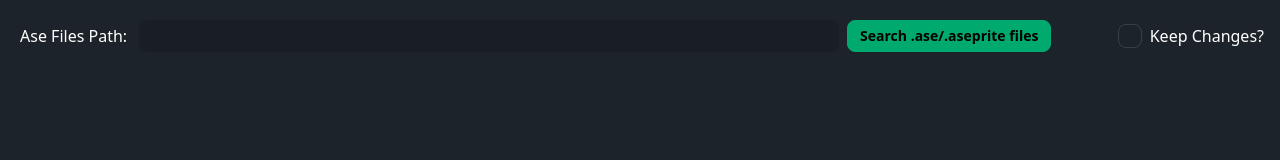
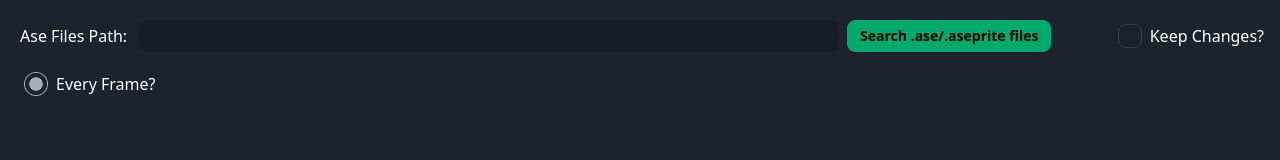
Before and after one commit to WeylonSantana/Aseprite-Multiple-Export, a React (Vite) app: page / in a window 1280 px wide. Shown: the top 160 px of the page. Built offline with nearby package versions, Linux system fonts and the light colour scheme.

Commit message:
added radio for export every frame

```diff
--- a/src/App.tsx
+++ b/src/App.tsx
@@ -8,11 +8,16 @@ interface AppState {
   // Config State
   keepConfig: boolean;
   fileListPath: string;
+  exportType: ExportTypes;
 
   // Local State
   fileList?: FileEntry[];
   selectedFile?: FileEntry;
   loading?: boolean;
+}
+
+enum ExportTypes {
+  EveryFrame,
 }
 
 export default class App extends Component<any, AppState> {
@@ -21,6 +26,7 @@ export default class App extends Component<any, AppState> {
     this.state = {
       keepConfig: false,
       fileListPath: '',
+      exportType: ExportTypes.EveryFrame,
     };
 
     this.checkForAseprite = this.checkForAseprite.bind(this);
@@ -43,6 +49,7 @@ export default class App extends Component<any, AppState> {
       this.setState({
         keepConfig: state?.keepConfig ?? false,
         fileListPath: state?.fileListPath ?? '',
+        exportType: state?.exportType ?? ExportTypes.EveryFrame,
       });
 
       if (state?.fileListPath && (await exists(state.fileListPath))) {
@@ -105,6 +112,7 @@ export default class App extends Component<any, AppState> {
             {
               keepConfig: true,
               fileListPath: this.state.fileListPath,
+              exportType: this.state.exportType,
             },
             undefined,
             2
@@ -143,14 +151,19 @@ export default class App extends Component<any, AppState> {
   }
 
   async handleExport() {
-    const { fileListPath, selectedFile } = this.state;
+    const { fileListPath, selectedFile, exportType } = this.state;
     if (!selectedFile) {
       await dialog.message('Please select a file to export.', { type: 'error', title: 'Aseprite Multiple Export - No file selected!' });
       return;
     }
 
+    const exportTypesArgs = [
+      // export every frame as a separate file
+      ['-b', selectedFile.path, '--save-as', `${this.getAsepriteOutputName()}`],
+    ];
+
     try {
-      const command = new Command('Aseprite', ['-b', selectedFile.path, '--save-as', `${this.getAsepriteOutputName()}`], {
+      const command = new Command('Aseprite', exportTypesArgs[exportType], {
         cwd: fileListPath,
       });
       command.stdout.on('data', (data) => console.log(data));
@@ -185,7 +198,7 @@ export default class App extends Component<any, AppState> {
   }
 
   render() {
-    const { keepConfig, fileListPath, selectedFile, loading } = this.state;
+    const { keepConfig, fileListPath, selectedFile, loading, exportType } = this.state;
 
     return (
       <div className='overflow-hidden'>
@@ -234,6 +247,22 @@ export default class App extends Component<any, AppState> {
           </div>
         )}
 
+        {/* Export Options */}
+        <div className='flex justify-start'>
+          <div className='flex items-center justify-center gap-2 p-2 mt-2 ml-4'>
+            <input
+              id='every-frame'
+              type='radio'
+              className='radio'
+              checked={exportType === ExportTypes.EveryFrame}
+              onChange={() => {
+                this.updateConfig('exportType', ExportTypes.EveryFrame);
+              }}
+            />
+            <label htmlFor='every-frame'>Every Frame?</label>
+          </div>
+        </div>
+
         {/* Aseprite Button Export */}
         <button className='absolute btn btn-error bottom-4 right-4' onClick={this.handleExport}>
           {loading && <span className='loading loading-spinner'></span>}
```
